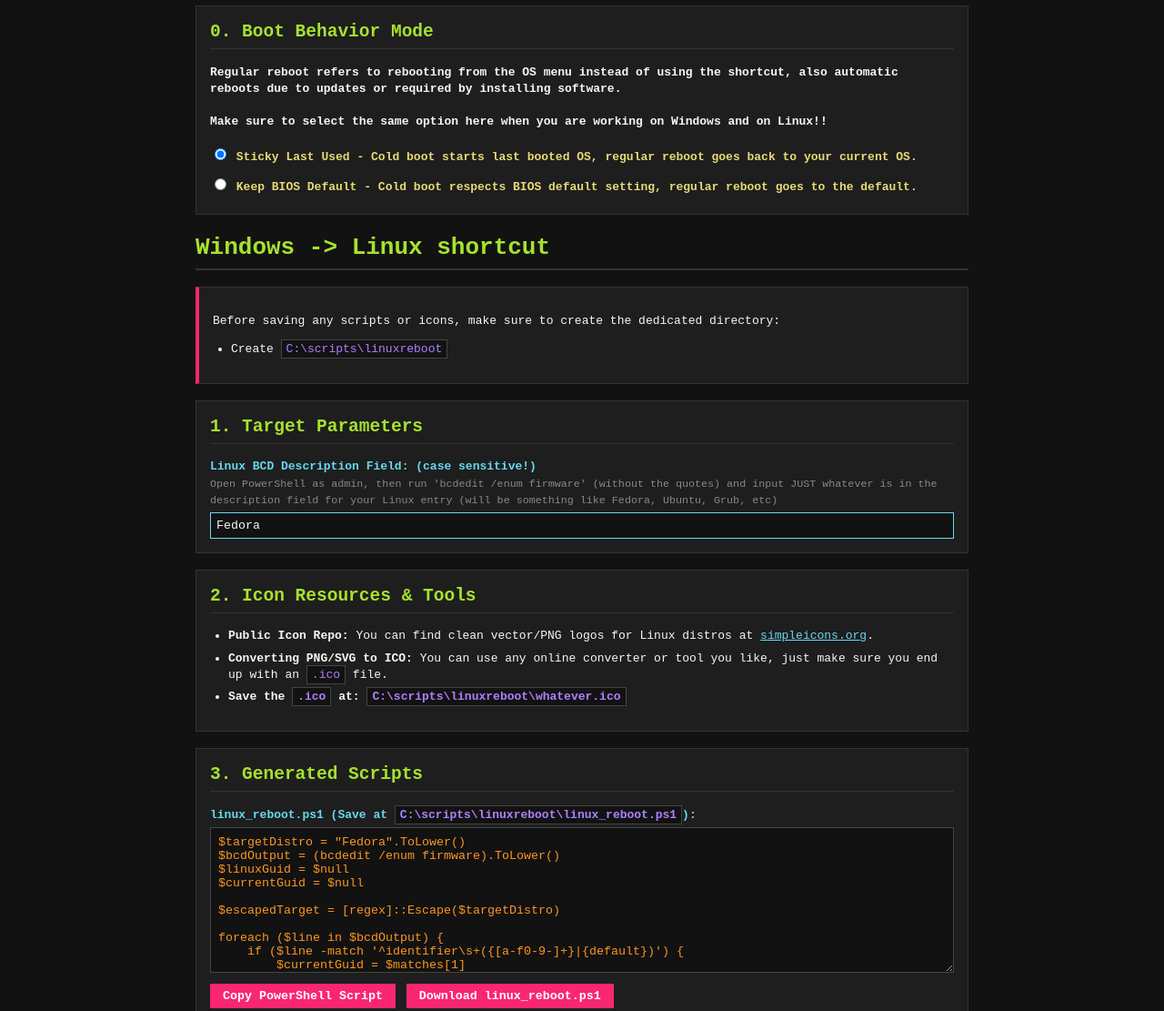
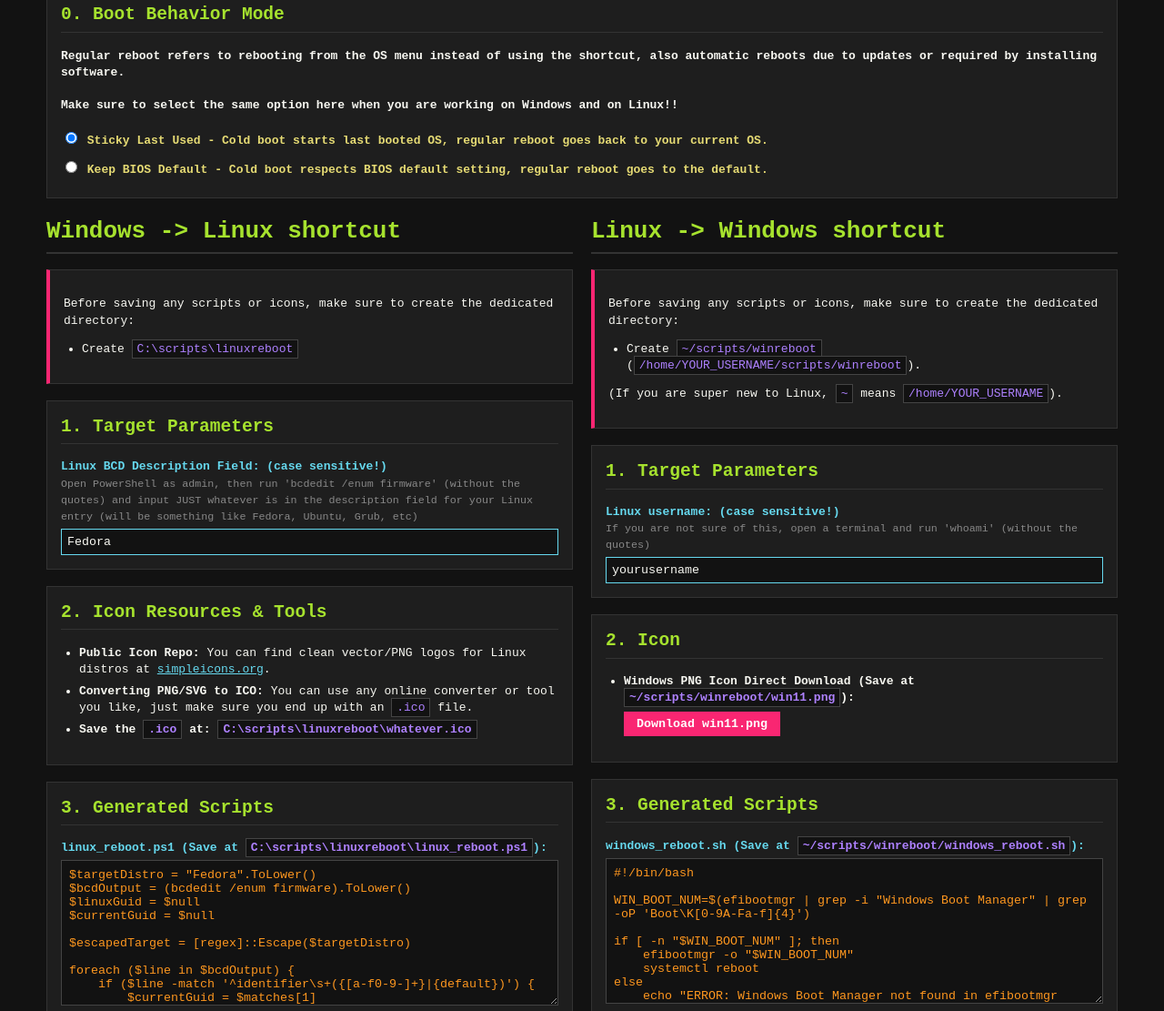
Before and after one commit to santiagosantos08/dualboot-shortcut-generator, a plain HTML site: page index.html in a window 1280 px wide. Shown: the part 389-1500 px from the top of the page at 91% size. Drawn offline with Linux system fonts and the light colour scheme.

Commit message:
dual column

```diff
--- a/index.html
+++ b/index.html
@@ -450,6 +450,27 @@
     body.theme-monokai a {
         color: #66d9ef;
     }
+
+    /* Columns layout & responsive overrides for Windows -> Linux and Linux -> Windows */
+    .columns-container {
+        display: grid;
+        grid-template-columns: 1fr;
+        gap: 15px;
+    }
+    @media (min-width: 900px) {
+        body[class*="theme-"] .container {
+            max-width: 1600px;
+            width: 95%;
+        }
+        .columns-container {
+            grid-template-columns: 1fr 1fr;
+            align-items: start;
+            gap: 20px;
+        }
+    }
+    body.theme-win32 .column h1 {
+        margin: 0 0 15px 0;
+    }
     </style>
 </head>
 <body class="theme-monokai">
@@ -489,6 +510,8 @@
         </div>
     </div>
 
+    <div class="columns-container">
+        <div class="column">
             <h1>Windows -> Linux shortcut</h1>
             <div class="section" style="border-left: 4px solid #f92672;">
                 <p>Before saving any scripts or icons, make sure to create the dedicated directory:</p>
@@ -545,7 +568,9 @@
                 </ol>
 
             </div>
+        </div>
 
+        <div class="column">
             <h1>Linux -> Windows shortcut</h1>
             <div class="section" style="border-left: 4px solid #f92672;">
                 <p>Before saving any scripts or icons, make sure to create the dedicated directory:</p>
@@ -600,6 +625,8 @@
                     </li>
                     <li>(optional) If the application icon does not show up immediately in your application menu, log out and log back in.</li>
                 </ol>
+            </div>
+        </div>
     </div>
     <div class="section" style="border-left: 4px solid #f92672;">
         <strong>Questions? ideas? anything? open an issue</strong>
```
Lines whose indentation alone changed are shown as unchanged.
